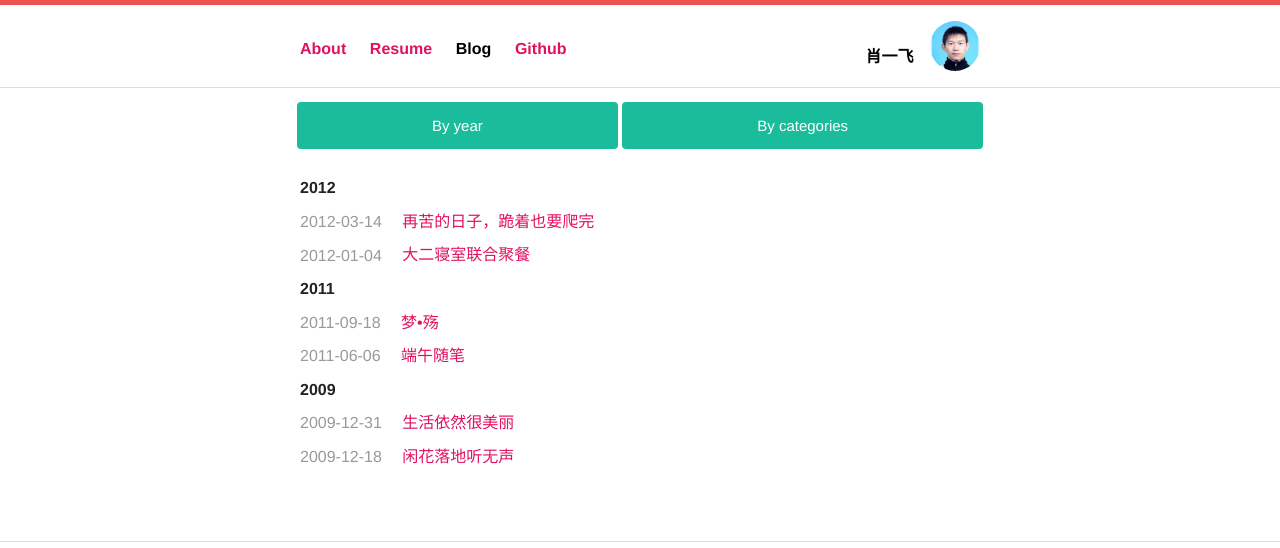
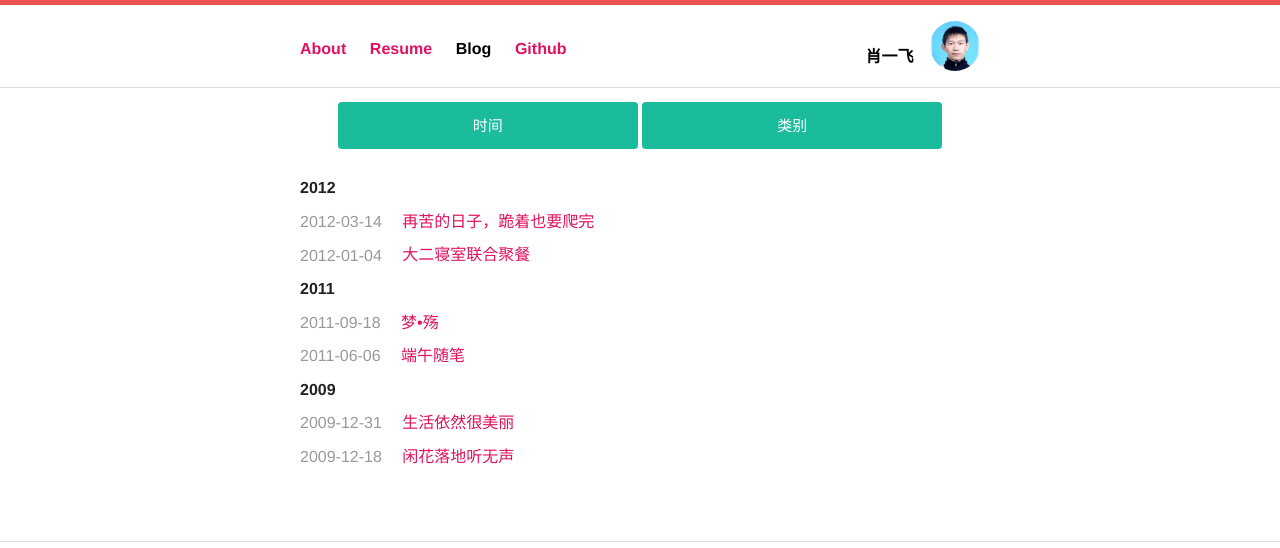
Before and after one commit to xiaoyifeibupt/xiaoyifeibupt.github.io, a Jekyll site: the page built from blog/index.html, in a window 1280 px wide. Shown: the top 548 px of the page. Built offline with Jekyll 4.4.1, drawn with Linux system fonts in a browser that asks for light colours; Markdown is read by kramdown in place of the engine named in the settings; grey boxes are pictures that could not be loaded.

Commit message:
再一次更新

```diff
--- a/blog/index.html
+++ b/blog/index.html
@@ -1,12 +1,12 @@
 ---
 layout: default
-title: Yong Yuan - Blog
+title: 肖一飞 - Blog
 category: blog
 ---
 
 <div class="row">
-<a class="button btn-primary" href="/blog/index.html">By year</a>
-<a class="button btn-primary" href="/blog/categories.html">By categories</a>
+<a class="button btn-primary" href="/blog/index.html">时间</a>
+<a class="button btn-primary" href="/blog/categories.html">类别</a>
 </div>
 </div>
 <section class="inner">
--- a/resume/index.html
+++ b/resume/index.html
@@ -61,7 +61,7 @@ category: books
 			<h2>教育经历</h2>
 			<ul class="ro-timeline">
 				<li>
-					<div class="ro-time"><span>2013.9 - 2016.4</span></div>
+					<div class="ro-time"><span>2013 - 2016</span></div>
 					<div class="ro-icon icon-graduation"></div>
 					<div class="ro-label">
 						<h3>计算机科学与技术<span>北京邮电大学</span></h3>
```
